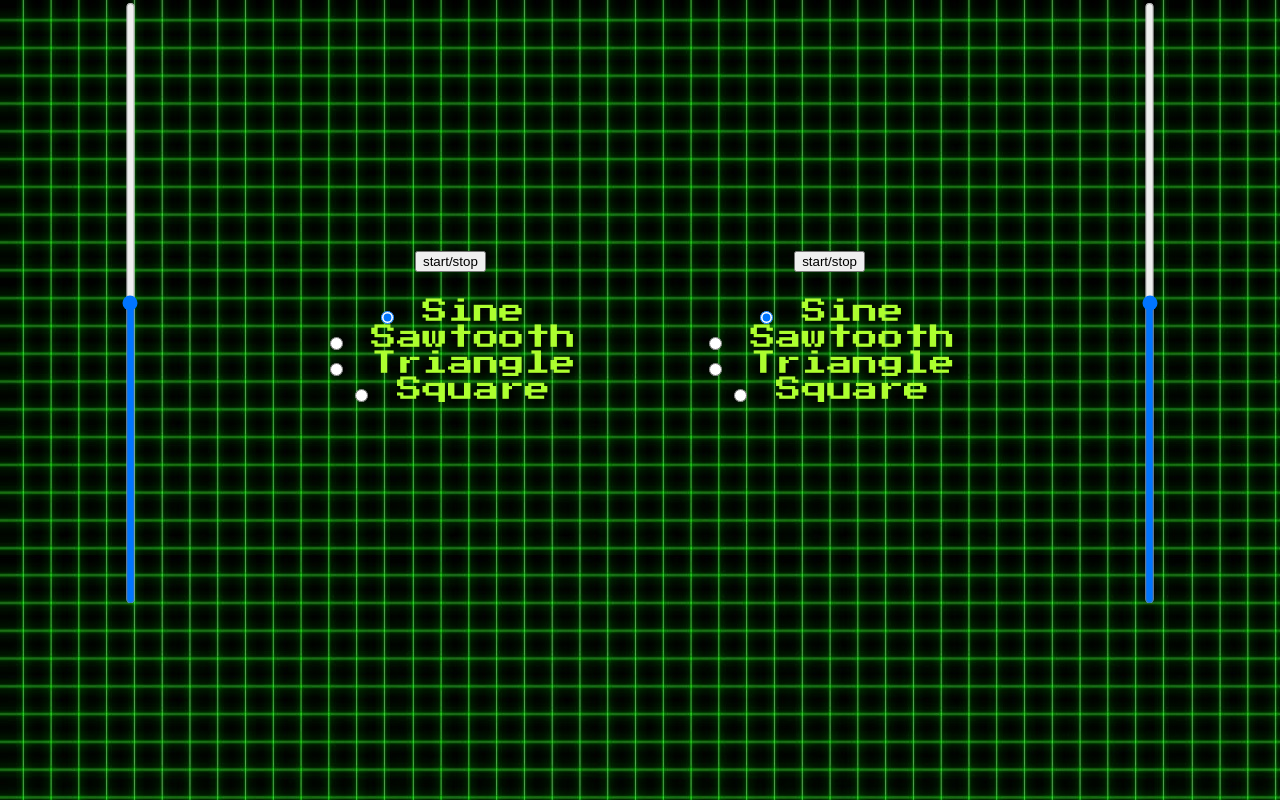
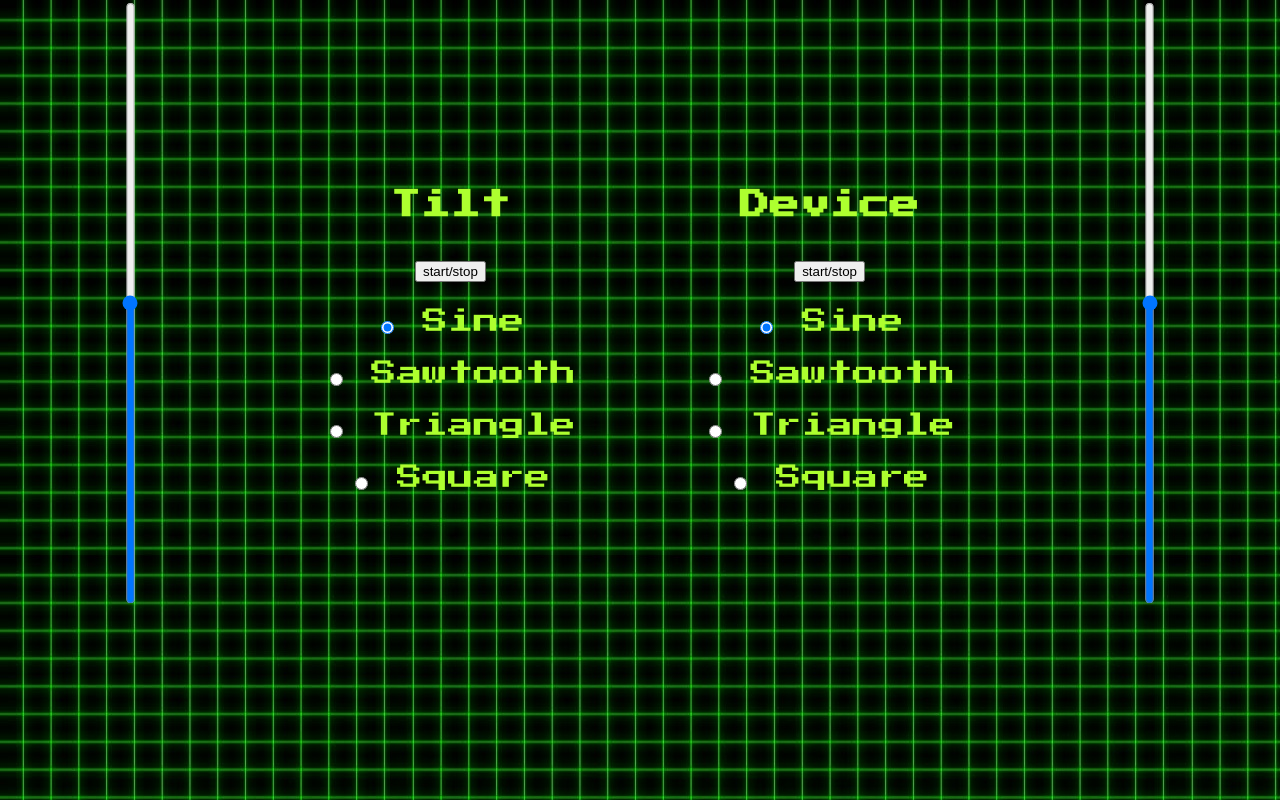
Before and after one commit to Blake-D/web-oscillator-mobile, a plain HTML site: page index.html in a window 1280 px wide. Drawn offline with Linux system fonts and the light colour scheme.

Commit message:
added blinking text

```diff
--- a/index.html
+++ b/index.html
@@ -13,30 +13,38 @@
         <input id="freqslider1" type="range" oninput="changeFreq1()" name="" default=0 orient="vertical" min="20" max="300" step="1">
     </div>
     <div class="options" id="center-left">
+        <h3 class="blink">Tilt</h3>
         <button onclick="play1()">
             start/stop
         </button>
         <br><br>
         <input onchange="changeType1()" type="radio" name="waveform1" checked value="sine">
-        Sine <br>
+        Sine
+        <br><br>
         <input onchange="changeType1()" type="radio" name="waveform1" value="sawtooth">
-        Sawtooth <br>
+        Sawtooth
+        <br><br>
         <input onchange="changeType1()" type="radio" name="waveform1" value="triangle">
-        Triangle <br>
+        Triangle
+        <br><br>
         <input onchange="changeType1()" type="radio" name="waveform1" value="square">
         Square
     </div>
     <div class="options" id="center-right">
+        <h3 class="blink">Device</h3>
         <button onclick="play2()">
             start/stop
         </button>
         <br><br>
         <input onchange="changeType2()" type="radio" name="waveform2" checked value="sine">
-        Sine <br>
+        Sine
+        <br><br>
         <input onchange="changeType2()" type="radio" name="waveform2" value="sawtooth">
-        Sawtooth <br>
+        Sawtooth
+        <br><br>
         <input onchange="changeType2()" type="radio" name="waveform2" value="triangle">
-        Triangle <br>
+        Triangle
+        <br><br>
         <input onchange="changeType2()" type="radio" name="waveform2" value="square">
         Square
     </div>
--- a/style.css
+++ b/style.css
@@ -57,7 +57,7 @@ body {
 }
 
 .options{
-    padding-top: 30vh;
+    padding-top: 20vh;
 }
 
 .lock-screen{
@@ -66,3 +66,13 @@ body {
     width: 100%;
     position: fixed;
 }
+
+.blink {
+    animation: blinker 1s linear infinite;
+}
+
+@keyframes blinker {
+    50% {
+      opacity: 0;
+    }
+}
```
